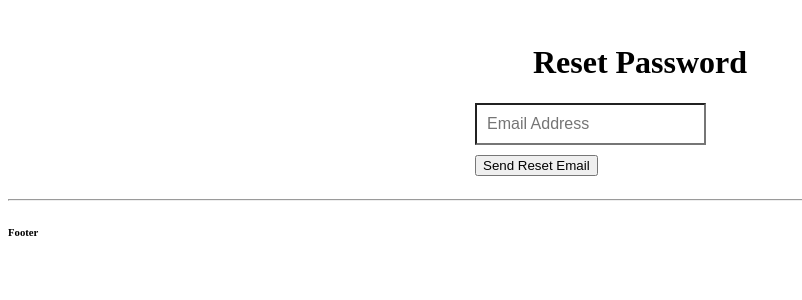
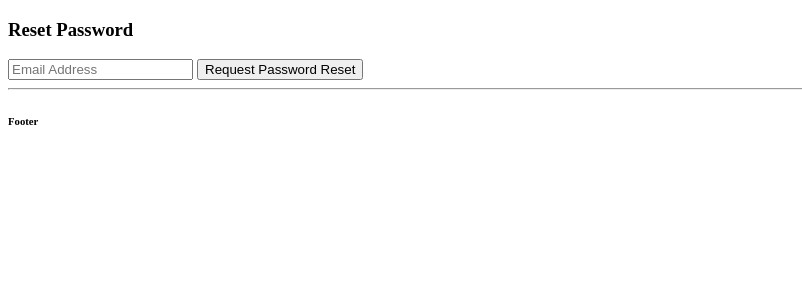
Before and after one commit to ttajohnson/fearfuel, a Django app: page /password_reset/ in a window 1280 px wide. Shown: the part 142-442 px from the top of the page, without its empty margins (0-802 px from the left). Run offline with Django 4.2, Linux system fonts and the light colour scheme.

Commit message:
reset password abilities

```diff
--- a/templates/registration/password_change_done.html
+++ b/templates/registration/password_change_done.html
@@ -2,9 +2,9 @@
 
 {% block content %}
 
-<div class="container">
-	<div class="d-flex flex-column">
-		<p class="m-auto">Your password has been Updated.</p>
+<div>
+	<div>
+		<p>Your password has been Updated.</p>
 	</div>
 </div>
 
--- a/templates/registration/password_reset_email.html
+++ b/templates/registration/password_reset_email.html
@@ -8,5 +8,5 @@ If clicking the link above doesn't work, please copy and paste the URL in a new
 window instead.
 
 Sincerely,
-Your FearFuel Admin Team
+Your FearFuel Admin
 {% endautoescape %}
--- a/templates/registration/password_reset_form.html
+++ b/templates/registration/password_reset_form.html
@@ -3,41 +3,12 @@
 
 {% block content %}
 
-<style type="text/css">
-  .form-signin {
-    width: 100%;
-    max-width: 330px;
-    padding: 15px;
-    margin: auto;
-  }
-  .form-signin .checkbox {
-    font-weight: 400;
-  }
-  .form-signin .form-control {
-    position: relative;
-    box-sizing: border-box;
-    height: auto;
-    padding: 10px;
-    font-size: 16px;
-  }
-  .form-signin .form-control:focus {
-    z-index: 2;
-  }
-  .form-signin input[type="email"] {
-    margin-bottom: 10px;
-    border-bottom-right-radius: 0;
-    border-bottom-left-radius: 0;
-  }
-  .h3{
-    text-align: center;
-  }
-</style>
 
-
-<form method="POST" class="form-signin">{% csrf_token %}
-	<h1 class="h3 mb-3 font-weight-normal">Reset Password</h1>
+<form method="POST">
+  {% csrf_token %}
+	<h3>Reset Password</h3>
     <input name="email" class="form-control" placeholder="Email Address" type="email" id="id_email" required="true">
-	<button class="btn btn-lg btn-primary btn-block" type="submit">Send Reset Email</button>
+	<button type="submit">Request Password Reset</button>
 </form>
 
 
```
Also changed, not shown: templates/registration/password_change.html (+4 -31 lines).
